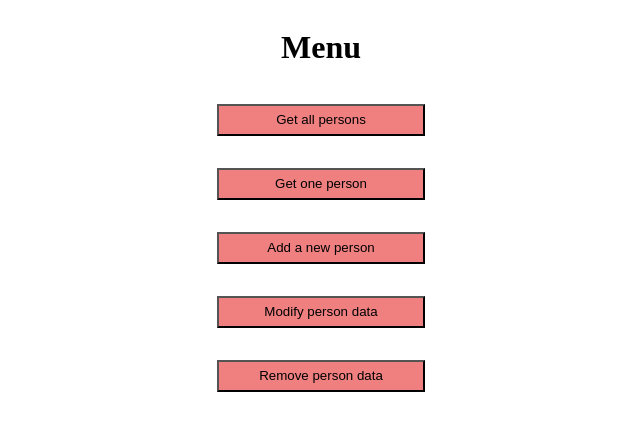
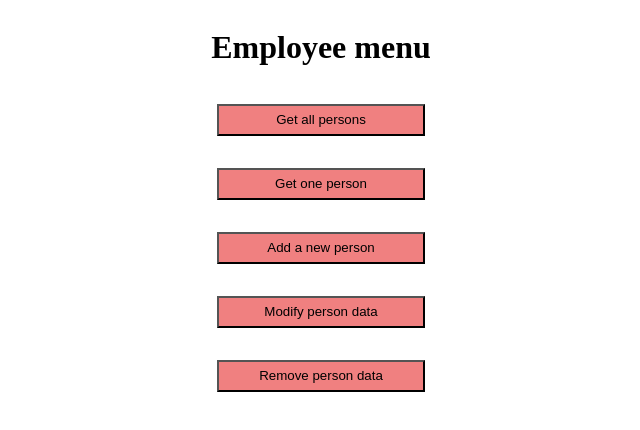
Before and after one commit to rakhicc/node_express_employees_CRUD_project, a website: page menu.html in a window 1280 px wide. Shown: the whole page, without its empty margins (319-959 px from the left). Drawn offline with Linux system fonts and the light colour scheme.

Commit message:
changed employees menu file

```diff
--- a/menu.html
+++ b/menu.html
@@ -9,7 +9,7 @@
   </head>
   <body>
     <main>
-      <h1>Menu</h1>
+      <h1>Employee menu</h1>
       <a href="/all"><button>Get all persons</button></a>
       <a href="/getPerson"><button>Get one person</button></a>
       <a href="/inputform"><button>Add a new person</button></a>
```
Also changed, not shown: 1 other file.
